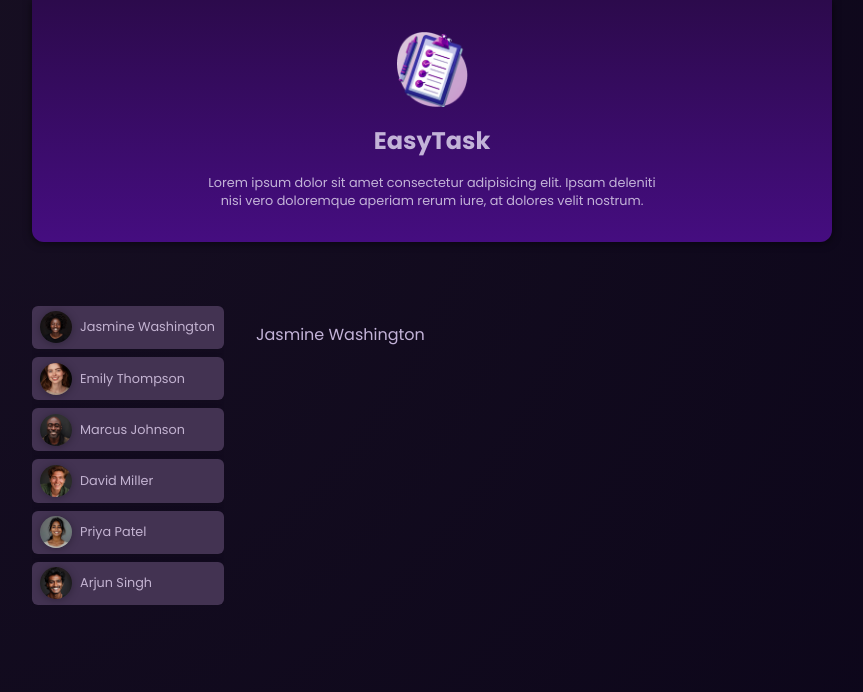
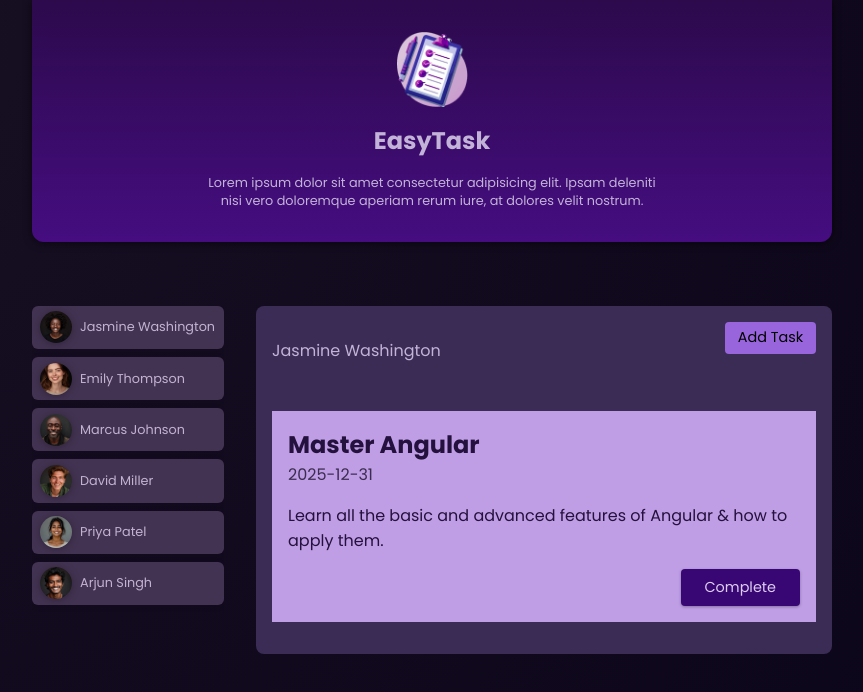
Before and after one commit to nikocer96/angular-project, an Angular app: page / in a window 1280 px wide. Both pictures are taken after a click on the button "Jasmine Washington". Shown: the top 692 px of the page, without its empty margins (208-1071 px from the left). Built offline with nearby package versions, Linux system fonts and the light colour scheme.

Commit message:
new task component added

```diff
--- a/src/app/app.html
+++ b/src/app/app.html
@@ -10,7 +10,7 @@
 
     </ul>
     @if (selectedUser) {
-        <app-tasks [name] = "selectedUser ? selectedUser.name : ''"></app-tasks>
+        <app-tasks [id]= "selectedUser.id" [name] = "selectedUser ? selectedUser.name : ''"></app-tasks>
     }@else {
         <p id="fallback">Select a user to see their tasks</p>
     }
--- /dev/null
+++ b/src/app/tasks/task/task.css
@@ -0,0 +1,37 @@
+article {
+  padding: 1rem;
+  color: #25113d;
+  background-color: #bf9ee5;
+}
+
+h2 {
+  margin: 0;
+}
+
+time {
+  color: #3c2c50;
+}
+
+.actions {
+  text-align: right;
+  margin: 0;
+}
+
+.actions button {
+  font: inherit;
+  font-size: 0.9rem;
+  cursor: pointer;
+  background-color: #380774;
+  color: #decdf2;
+  border-radius: 4px;
+  padding: 0.5rem 1.5rem;
+  border: none;
+  box-shadow: 0 1px 3px rgba(0, 0, 0, 0.3);
+  transition: all 0.3s ease;
+}
+
+.actions button:hover,
+.actions button:active {
+  background-color: #4a0774;
+  box-shadow: 0 1px 6px rgba(0, 0, 0, 0.3);
+}
--- /dev/null
+++ b/src/app/tasks/task/task.html
@@ -0,0 +1,8 @@
+<article>
+    <h2>{{ task.title }}</h2>
+    <time>{{ task.dueDate }}</time>
+    <p>{{ task.summary }}</p>
+    <p class="actions">
+        <button>Complete</button>
+    </p>
+</article>
--- /dev/null
+++ b/src/app/tasks/task/task.ts
@@ -0,0 +1,19 @@
+import { Component, Input } from '@angular/core';
+
+interface TaskUser {
+  id: string,
+  userId: string,
+  title: string,
+  summary: string,
+  dueDate: string
+}
+
+@Component({
+  selector: 'app-task',
+  imports: [],
+  templateUrl: './task.html',
+  styleUrl: './task.css',
+})
+export class Task {
+  @Input({required: true}) task!: TaskUser;
+}
--- a/src/app/tasks/tasks.css
+++ b/src/app/tasks/tasks.css
@@ -0,0 +1,64 @@
+#tasks {
+  padding: 1rem;
+  border-radius: 8px;
+  max-height: 60vh;
+  /* overflow SERVE PER LA BARRA DI SCORRIMENTO LATERALE */
+  overflow: auto;
+  background-color: #3a2c54;
+}
+
+header {
+  display: flex;
+  justify-content: space-between;
+  align-items: flex-start;
+  margin-bottom: 2rem;
+  gap: 1rem;
+}
+
+h2 {
+  margin: 0;
+  font-size: 0.9rem;
+  width: 60%;
+  text-wrap: balance;
+}
+
+menu {
+  margin: 0;
+  padding: 0;
+}
+
+menu button {
+  font: inherit;
+  cursor: pointer;
+  background-color: #9965dd;
+  border-radius: 4px;
+  border: none;
+  padding: 0.35rem 0.8rem;
+  font-size: 0.9rem;
+}
+
+menu button:hover,
+menu button:active {
+  background-color: #a565dd
+}
+
+ul {
+  list-style: none;
+  margin: 1rem 0;
+  padding: 0;
+  display: flex;
+  flex-direction: column;
+  gap: 1rem;
+  max-height: 50vh;
+  overflow: auto;
+}
+
+@media (min-width: 768px) {
+  h2 {
+    font-size: 1.25rem;
+  }
+
+  menu {
+    width: auto;
+  }
+}
--- a/src/app/tasks/tasks.html
+++ b/src/app/tasks/tasks.html
@@ -1 +1,15 @@
-<p>{{ name }}</p>
+<section id="tasks">
+    <header>
+        <p>{{ name }}</p>
+        <menu>
+            <button>Add Task</button>
+        </menu>
+    </header>
+    <ul>
+        @for (task of selectedUserTasks; track task.id) {
+        <li>
+            <app-task [task]="task"></app-task>
+        </li>
+        }
+    </ul>
+</section>
--- a/src/app/tasks/tasks.ts
+++ b/src/app/tasks/tasks.ts
@@ -1,12 +1,45 @@
 import { Component, Input } from '@angular/core';
+import { Task } from "./task/task";
 
 @Component({
   selector: 'app-tasks',
   standalone: true,
-  imports: [],
+  imports: [Task],
   templateUrl: './tasks.html',
   styleUrl: './tasks.css',
 })
 export class Tasks {
-  @Input({required: true}) name: string | undefined;
+  @Input({ required: true }) name: string | undefined;
+  @Input({ required: true }) id!: string;
+
+  dummyTasks = [
+    {
+      id: 't1',
+      userId: 'u1',
+      title: 'Master Angular',
+      summary:
+        'Learn all the basic and advanced features of Angular & how to apply them.',
+      dueDate: '2025-12-31',
+    },
+    {
+      id: 't2',
+      userId: 'u3',
+      title: 'Build first prototype',
+      summary: 'Build a first prototype of the online shop website',
+      dueDate: '2024-05-31',
+    },
+    {
+      id: 't3',
+      userId: 'u3',
+      title: 'Prepare issue template',
+      summary:
+        'Prepare and describe an issue template which will help with project management',
+      dueDate: '2024-06-15',
+    },
+  ]
+  get selectedUserTasks() {
+    console.log(this.dummyTasks.filter((task) => task.userId === this.id));
+    return this.dummyTasks.filter((task) => task.userId === this.id);
+
+  }
 }
--- a/src/app/user/user.ts
+++ b/src/app/user/user.ts
@@ -25,7 +25,7 @@
   @Output() select = new EventEmitter();
 
   get imagePath() {
-    return 'assets/users/' + this.userType?.avatar
+    return 'assets/users/' + this.userType.avatar
   }
 
   /*onSelectedUser() {
@@ -34,6 +34,6 @@
   }*/
 
     onSelectUser() {
-      this.select.emit(this.userType?.id);
+      this.select.emit(this.userType.id);
     }
 }
```
